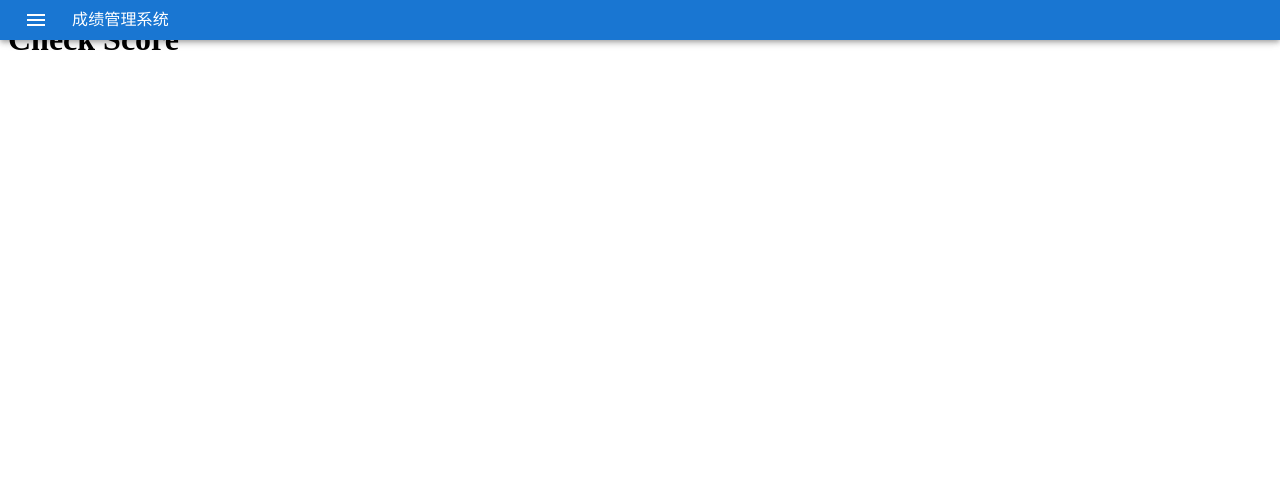
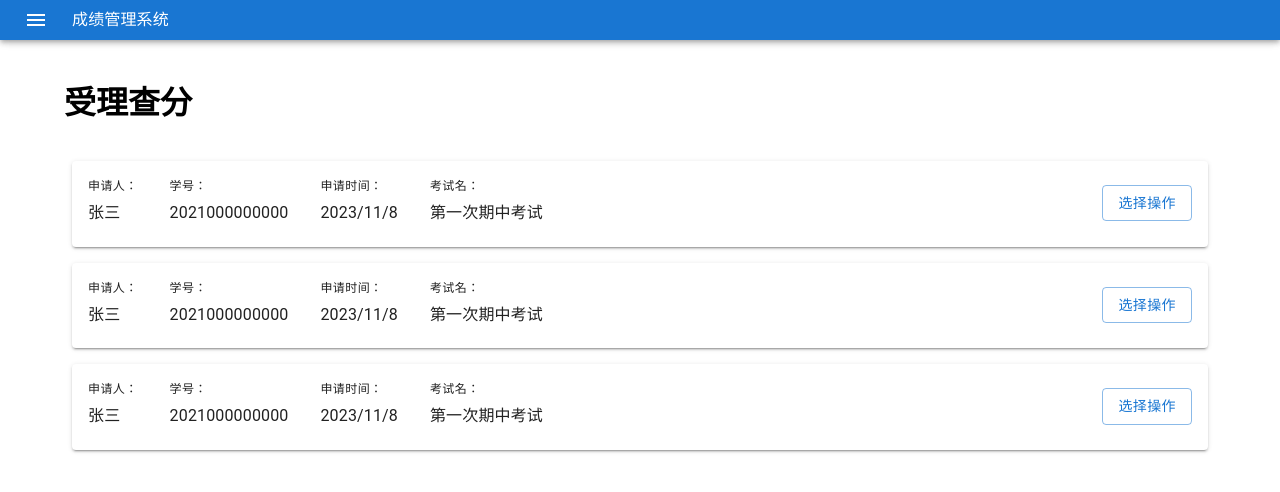
Before and after one commit to Akejyo/score-management-system, a React (Vite) app: page /check in a window 1280 px wide. Shown: the top 492 px of the page. Built offline with nearby package versions, Linux system fonts and the light colour scheme.

Commit message:
add CheckRow component

```diff
--- /dev/null
+++ b/src/components/CheckRow/index.tsx
@@ -0,0 +1,97 @@
+import { Maximize } from "@mui/icons-material";
+import {
+  Alert,
+  Box,
+  Button,
+  Dialog,
+  DialogActions,
+  DialogContent,
+  DialogContentText,
+  DialogTitle,
+  Paper,
+  Stack,
+  Typography,
+} from "@mui/material";
+import { useState } from "react";
+
+const CheckRow = () => {
+  const [open, setOpen] = useState(false);
+
+  const handleClickOpen = () => {
+    setOpen(true);
+  };
+
+  const handleClose = () => {
+    setOpen(false);
+  };
+
+  return (
+    <Box sx={{ p: 1 }}>
+      <Paper elevation={2}>
+        <Stack direction="row" spacing={2} sx={{ p: 1, display: "flex" }}>
+          <Box sx={{ p: 1 }}>
+            <Typography variant="caption" display="block" gutterBottom>
+              申请人：
+            </Typography>
+            <Typography variant="body1" gutterBottom>
+              张三
+            </Typography>
+          </Box>
+          <Box sx={{ p: 1 }}>
+            <Typography variant="caption" display="block" gutterBottom>
+              学号：
+            </Typography>
+            <Typography variant="body1" gutterBottom>
+              2021000000000
+            </Typography>
+          </Box>
+          <Box sx={{ p: 1 }}>
+            <Typography variant="caption" display="block" gutterBottom>
+              申请时间：
+            </Typography>
+            <Typography variant="body1" gutterBottom>
+              2023/11/8
+            </Typography>
+          </Box>
+          <Box sx={{ p: 1 }}>
+            <Typography variant="caption" display="block" gutterBottom>
+              考试名：
+            </Typography>
+            <Typography variant="body1" gutterBottom>
+              第一次期中考试
+            </Typography>
+          </Box>
+          <Box sx={{ flexGrow: 1 }}></Box>
+          <Box sx={{ p: 1, pt: 2 }}>
+            <Button variant="outlined" onClick={handleClickOpen}>
+              选择操作
+            </Button>
+            <Dialog
+              open={open}
+              onClose={handleClose}
+              aria-labelledby="alert-dialog-title"
+              aria-describedby="alert-dialog-description"
+            >
+              <Alert severity="warning">该操作不可撤回！</Alert>
+              <DialogTitle id="alert-dialog-title">
+                {"请选择操作："}
+              </DialogTitle>
+              <DialogContent>
+                <DialogContentText id="alert-dialog-description">
+                  对于张三的第一次期中考试成绩，同意查分或驳回查分。
+                </DialogContentText>
+              </DialogContent>
+              <DialogActions>
+                <Button onClick={handleClose} autoFocus>
+                  同意查分
+                </Button>
+                <Button onClick={handleClose}>驳回查分</Button>
+              </DialogActions>
+            </Dialog>
+          </Box>
+        </Stack>
+      </Paper>
+    </Box>
+  );
+};
+export default CheckRow;
--- a/src/pages/CheckScore/index.tsx
+++ b/src/pages/CheckScore/index.tsx
@@ -1,10 +1,15 @@
-import { Box } from "@mui/material";
-
+import { Box, Container, List } from "@mui/material";
+import CheckRow from "@/components/CheckRow";
 const CheckScore = () => {
   return (
-    <Box>
-      <h1>Check Score</h1>
-    </Box>
+    <Container sx={{ pt: 6 }}>
+      <h1>受理查分</h1>
+      <List>
+        <CheckRow />
+        <CheckRow />
+        <CheckRow />
+      </List>
+    </Container>
   );
 };
 export default CheckScore;
```
